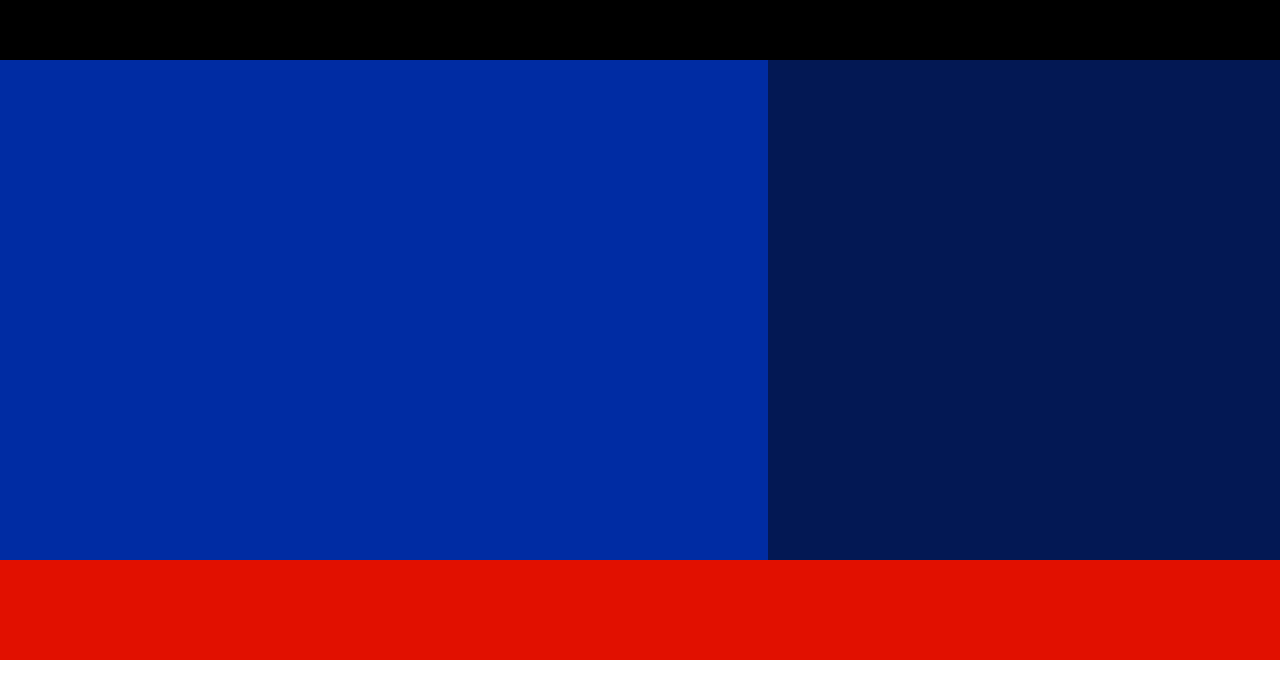
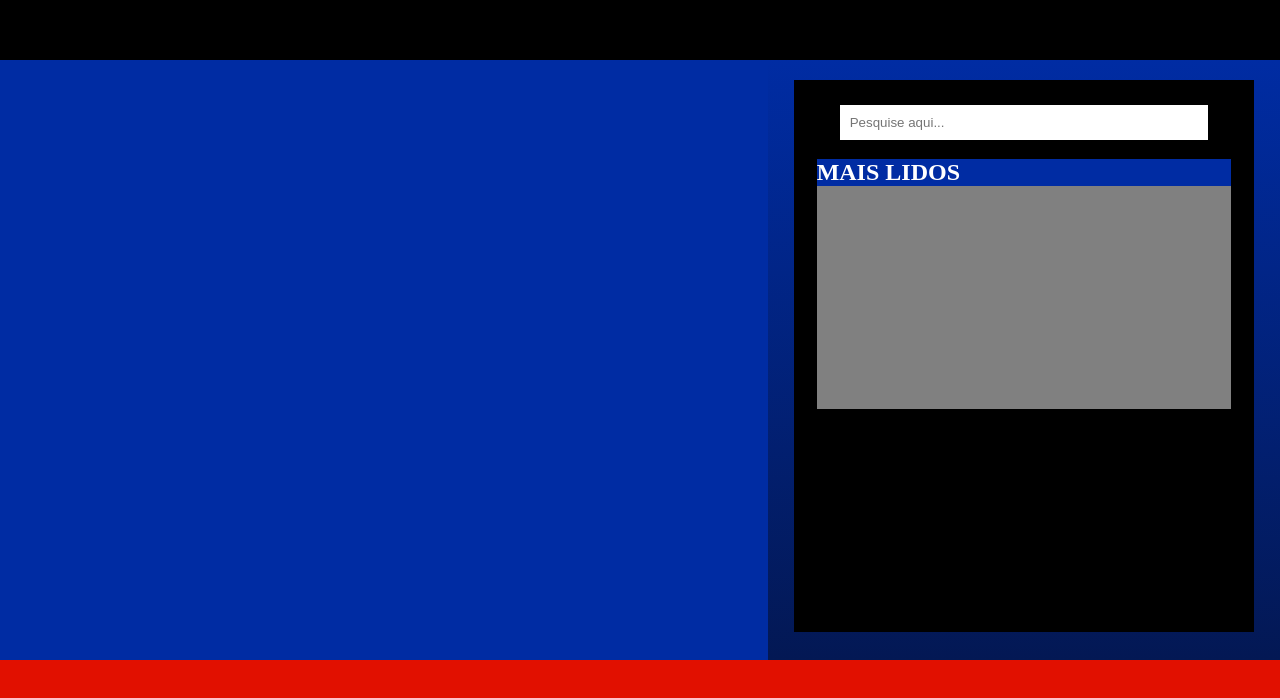
Before and after one commit to LipeRieger/nosso-site, a plain HTML site: page index.html in a window 1280 px wide. Shown: the part 140-838 px from the top of the page. Before the commit the page ends 800 px from the top, so only its background shows below. Drawn offline with Linux system fonts and the light colour scheme.

Commit message:
Início Aside

```diff
--- a/index.html
+++ b/index.html
@@ -17,7 +17,12 @@
         </article>
 
         <aside>
-
+            <div>
+                <input type="search" placeholder="Pesquise aqui...">
+                <div>
+                    <h2>MAIS LIDOS</h2>
+                </div>
+            </div>
         </aside>
     </main>
 
--- a/style.css
+++ b/style.css
@@ -28,14 +28,14 @@ header{
 main article{
     float: left;
     width: 60%;
-    height: 500px;
+    height: 600px;
     background-color: var(--blue);
 }
 
 main aside{
     float: left;
     width: 40%;
-    height: 500px;
+    height: 600px;
     background-color: var(--blackblue);
 }
 
@@ -46,3 +46,37 @@ footer{
     height: 100px;
     background-color: var(--red);
 }
+
+/*ASIDE*/
+
+main aside{
+    background-image: linear-gradient(to bottom, var(--blue), var(--blackblue));
+}
+
+main aside div{
+    width: 90%;
+    margin-left: 5%;
+    height: 92%;
+    margin-top: 4%;
+    background-color: black;
+}
+
+main aside div input{
+    border-radius: 0;
+    width: 80%;
+    height: 35px;
+    margin-left: 10%;
+    margin-top: 25px;
+    border: none;
+    padding: 10px;
+}
+
+main aside div div{
+    height: 250px;
+    background-color: grey;
+}
+
+main aside div div h2{
+    background-color: var(--blue);
+    color: white;
+}
```
